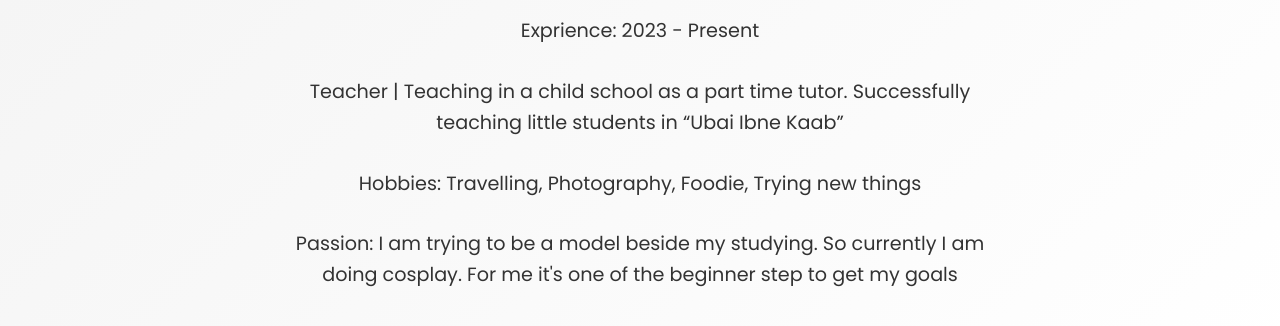
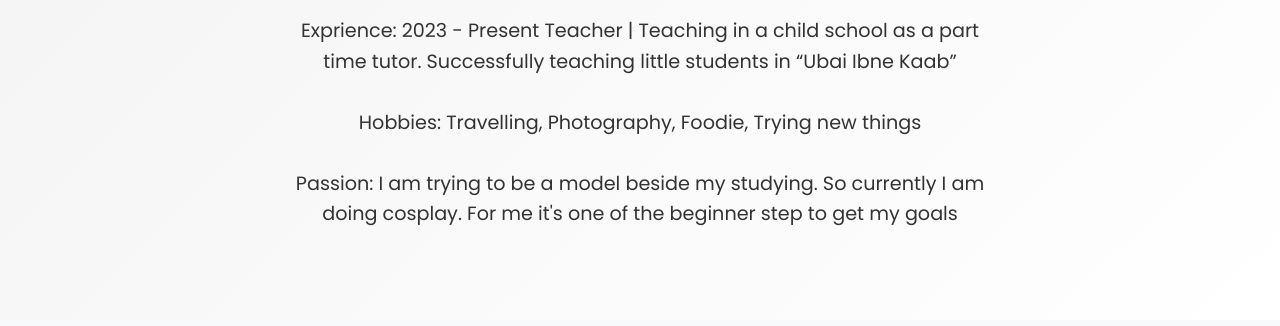
Before and after one commit to abdussalamtonmoy/abdussalam, a plain HTML site: page about.html in a window 1280 px wide. Shown: the part 256-582 px from the top of the page. Drawn offline with Linux system fonts and the light colour scheme.

Commit message:
Update about.html

```diff
--- a/about.html
+++ b/about.html
@@ -21,7 +21,7 @@
         <section class="hero">
             <div class="hero-content">
                 <h1>About Me</h1>
-                <p>Exprience: 2023 - Present <p>Teacher | Teaching in a child school as a part time tutor. Successfully teaching little
+                <p>Exprience: 2023 - Present Teacher | Teaching in a child school as a part time tutor. Successfully teaching little
 students in “Ubai Ibne Kaab” </p>
                 <p>Hobbies: Travelling, Photography, Foodie, Trying new things</p>
                 <p>Passion: I am trying to be a model beside my studying. So currently I am doing cosplay. For me it's one of the beginner step to get my goals</p>
```
